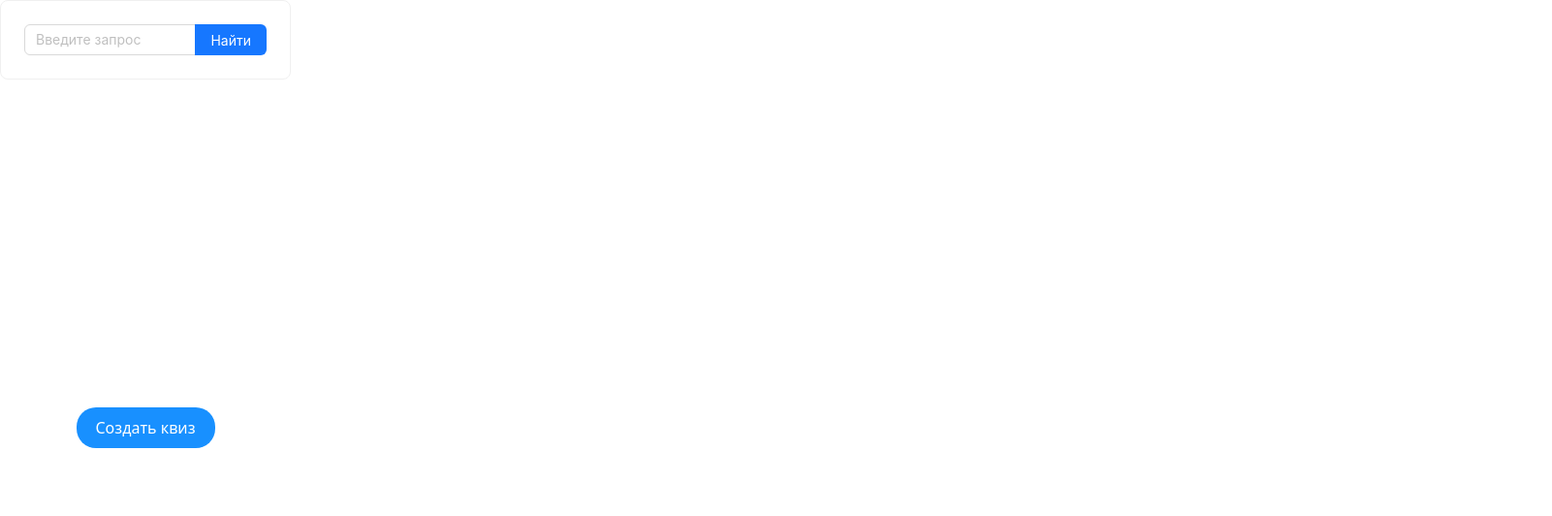
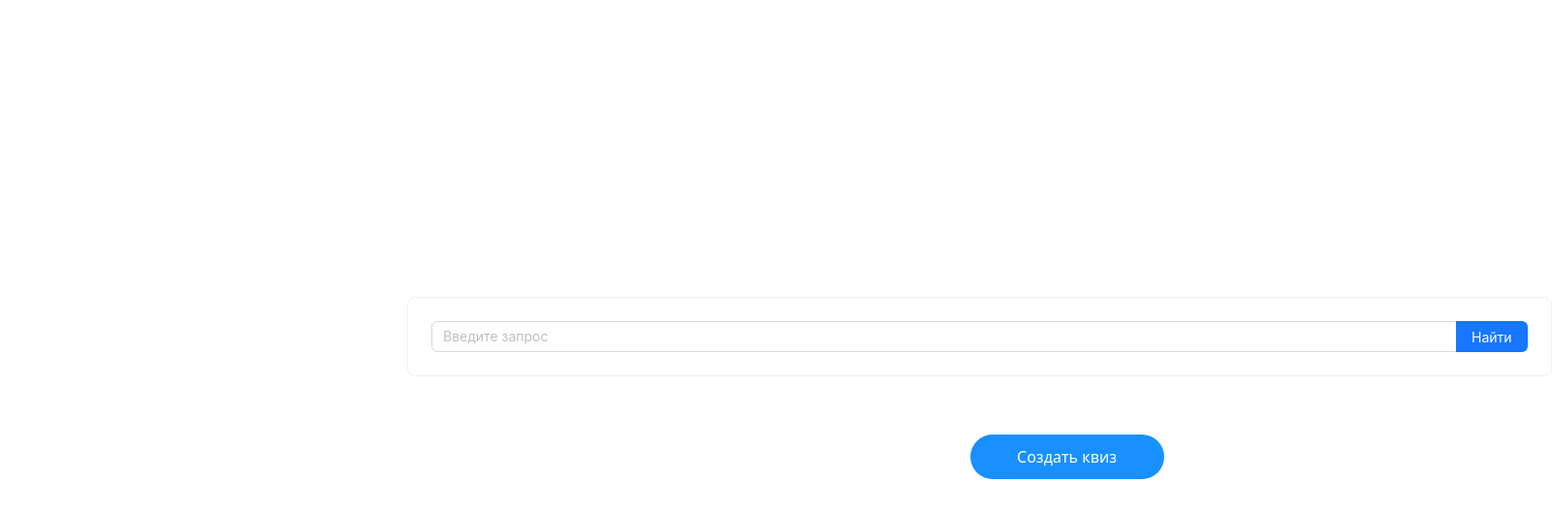
Before and after one commit to Dreawbrave/Quiz, a React (Vite) app: page / in a window 1280 px wide. Shown: the top 532 px of the page at 97% size, 1601 px wide, since content can reach past the window. Built offline with nearby package versions, Linux system fonts and the light colour scheme.

Commit message:
centered home page

```diff
--- a/src/pages/Home/HomePage.jsx
+++ b/src/pages/Home/HomePage.jsx
@@ -1,15 +1,16 @@
-import {RoundButton} from "../../shared/ui/Button/Button.jsx";
-import styles from './styles.module.css'
+import { RoundButton } from "../../shared/ui/Button/Button";
+import styles from './styles.module.css';
 import {MyHeader} from "../../shared/ui/Header/Header.jsx";
-export default function QuizPage() {
+
+export default function HomePage() {
     return (
-        <div className={styles['container']}>
-            <div className={styles['head']}>
-            <MyHeader/>
-            </div>
-            <div className={styles['content']}>
-            <RoundButton text={'Создать квиз'}/>
-            </div>
+        <div className={styles.pageContainer}>
+            <MyHeader />
+            <RoundButton
+                text={'Создать квиз'}
+                onClick={() => console.log('Кнопка нажата')}
+                className={styles.button}
+            />
         </div>
     );
 }
--- a/src/pages/Home/styles.module.css
+++ b/src/pages/Home/styles.module.css
@@ -1,19 +1,14 @@
-
-.container {
+.pageContainer {
     display: flex;
     flex-direction: column;
+    align-items: center;
     min-height: 100vh;
-}
-
-.header {
-    display: flex;
+    padding: 20px;
+    box-sizing: border-box;
     justify-content: center;
     width: 100%;
 }
 
-.content {
-    flex: 1;
-    display: flex;
-    justify-content: center;
-    align-items: center;
+.button {
+    margin-top: 40px;
 }
--- a/src/shared/ui/Button/Button.jsx
+++ b/src/shared/ui/Button/Button.jsx
@@ -1,10 +1,10 @@
 import React from 'react';
 import styles from './styles.module.css';
 
-export const RoundButton = ({ text, onClick }) => {
+export const RoundButton = ({ text, onClick, className = '' }) => {
     return (
         <button
-            className={styles['round-button']}
+            className={`${styles['round-button']} ${className}`}
             onClick={onClick}
         >
             {text}
--- a/src/shared/ui/Button/styles.module.css
+++ b/src/shared/ui/Button/styles.module.css
@@ -1,13 +1,19 @@
 .round-button {
-    padding: 10px 20px;
+    padding: 12px 24px;
     border: none;
-    border-radius: 20px;
+    border-radius: 25px;
     background-color: #1890ff;
     color: white;
+    font-size: 16px;
+    font-weight: 500;
     cursor: pointer;
     transition: background-color 0.3s;
+    min-width: 200px;
+    text-align: center;
+    margin-left: auto;
 }
 
 .round-button:hover {
     background-color: #40a9ff;
+    transform: scale(1.05);
 }
--- a/src/shared/ui/Header/Header.jsx
+++ b/src/shared/ui/Header/Header.jsx
@@ -4,10 +4,6 @@ import {Search} from "../Search/Search.jsx";
 
 export const MyHeader = () => {
     return (
-        <header
-            className={styles['myHeader']}
-        >
-            <Search/>
-        </header>
+            <Search className={styles['myHeader']}/>
     );
 };
--- a/src/shared/ui/Header/styles.module.css
+++ b/src/shared/ui/Header/styles.module.css
@@ -1,5 +1,5 @@
 .myHeader {
-    display: flex;
-    justify-content: center;
-    align-items: center;
+    width: 100%;
+    margin-bottom: 20px;
+    margin-left: 800px;
 }
--- a/src/shared/ui/Search/Search.jsx
+++ b/src/shared/ui/Search/Search.jsx
@@ -1,16 +1,15 @@
 import React, { useState } from 'react';
 import { Input, Card } from 'antd';
 
-export const Search = () => {
+export const Search = ({ className = '' }) => {
     const [searchText, setSearchText] = useState('');
 
     const onSearch = (value) => {
         console.log('Ищем:', value);
-        // вместо консоль лога поиск в БД
     };
 
     return (
-        <Card style={{ width: 300 }}>
+        <Card className={className}>
             <Input.Search
                 placeholder="Введите запрос"
                 allowClear
```
